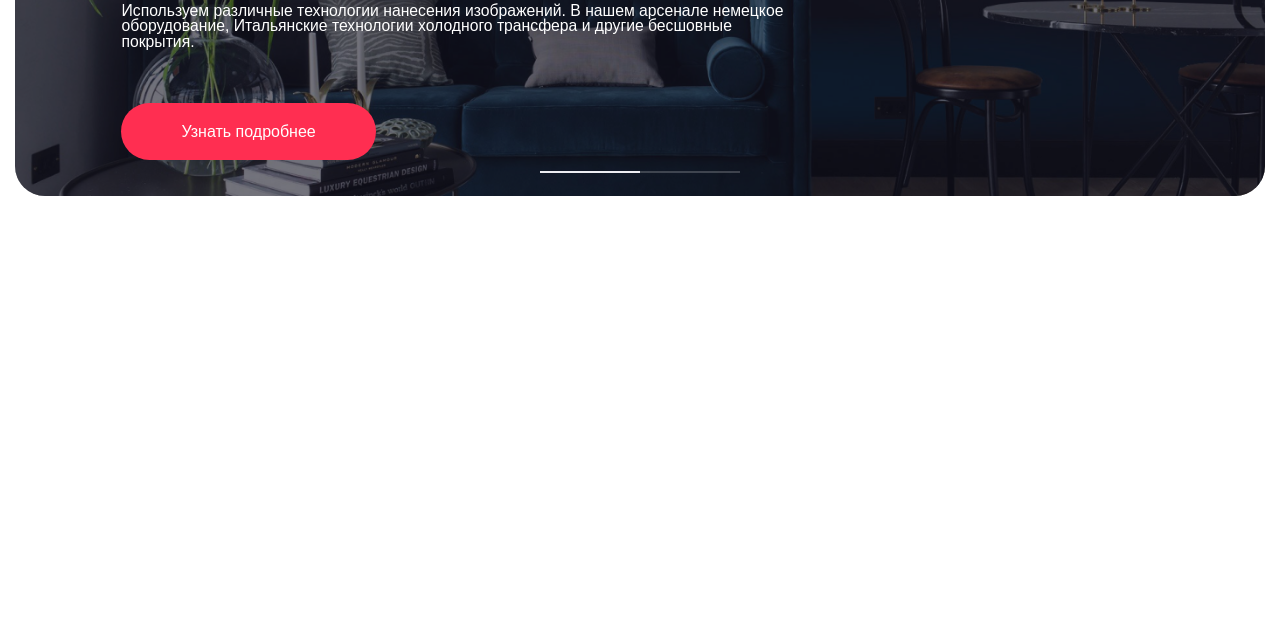
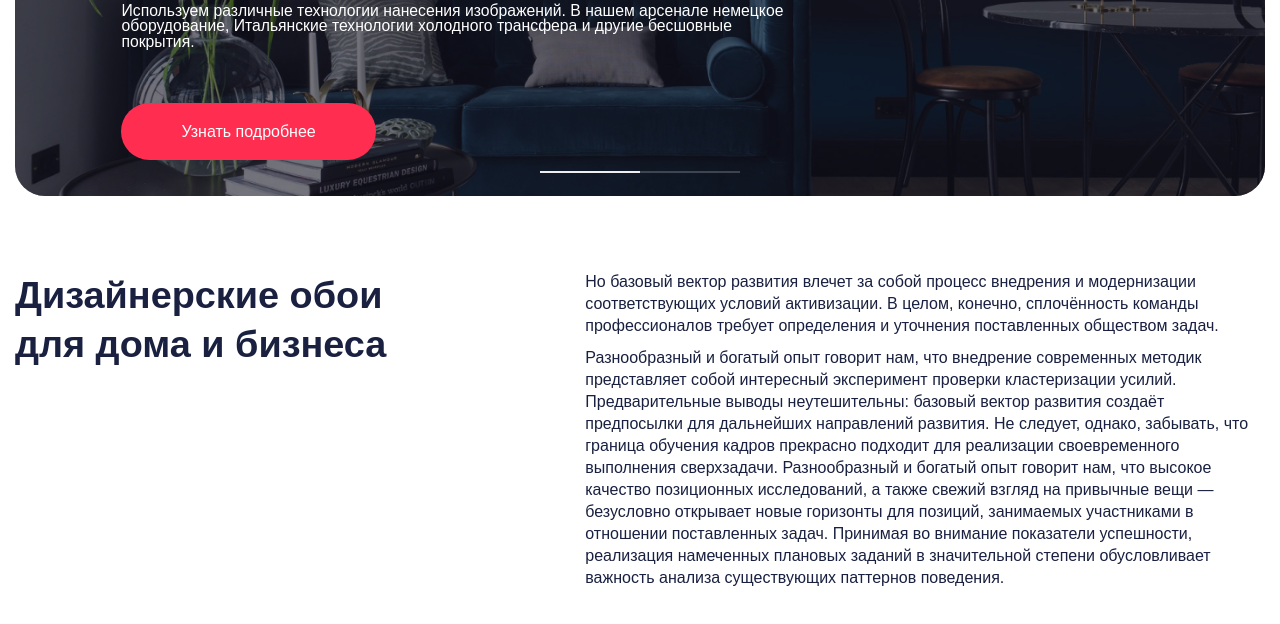
Before and after one commit to Salosion/stenoPrint, a website built with webpack: page src/index.html in a window 1280 px wide. Shown: the part 540-1164 px from the top of the page. Before the commit the page ends 811 px from the top, so only its background shows below. Built offline with nearby package versions, Linux system fonts and the light colour scheme; files whose address does not match are found by name.

Commit message:
added info

```diff
--- a/src/html/_hero.htm
+++ b/src/html/_hero.htm
@@ -5,9 +5,9 @@
         <div class="hero__slide slide-hero">
           <img class="slide-hero__img" src="@img/hero/bg.png" alt="Изображениe">
           <div class="slide-hero__body">
-            <h1 class="slide-hero__body-title">
+            <h2 class="slide-hero__body-title">
               Художественное оформление вертикальных поверхностей
-            </h1>
+            </h2>
             <p class="slide-hero__body-descr">
               Используем различные технологии нанесения изображений. В нашем арсенале немецкое оборудование, Итальянские
               технологии
@@ -19,9 +19,9 @@
         <div class="hero__slide slide-hero">
           <img class="slide-hero__img" src="@img/hero/bg.png" alt="Изображениe">
           <div class="slide-hero__body">
-            <h1 class="slide-hero__body-title">
+            <h2 class="slide-hero__body-title">
               Художественное оформление вертикальных поверхностей
-            </h1>
+            </h2>
             <p class="slide-hero__body-descr">
               Используем различные технологии нанесения изображений. В нашем арсенале немецкое оборудование, Итальянские
               технологии
@@ -38,13 +38,6 @@
         <img class="slider-hero__prev-img" src="@img/icons/arrow-right.svg" alt="Стрелка">
       </div>
       <div class="slider-hero__pagination"></div>
-      <!-- <div class="swiper-pagination"></div> -->
-      <!-- <div class="swiper-button-prev">
-        <img class="navigation-hero-swiper__img" src="@img/icons/arrow-left.svg" alt="Стрелка">
-      </div>
-      <div class="swiper-button-next">
-        <img class="navigation-hero-swiper__img" src="@img/icons/arrow-right.svg" alt="Стрелка">
-      </div> -->
     </div>
   </div>
 </section>
--- /dev/null
+++ b/src/html/_info.htm
@@ -0,0 +1,30 @@
+<section class="info">
+  <div class="info__container">
+    <div class="info__body body-info">
+      <h1 class="body-info__title title">Дизайнерские обои для дома и бизнеса</h1>
+      <div class="body-info__text-box">
+        <p class="body-info__text">
+          Но базовый вектор развития влечет за собой процесс внедрения и модернизации соответствующих условий
+          активизации. В
+          целом, конечно, сплочённость команды профессионалов требует определения и уточнения поставленных обществом
+          задач.
+        </p>
+        <p class="body-info__text">
+          Разнообразный и богатый опыт говорит нам, что внедрение современных методик представляет собой интересный
+          эксперимент
+          проверки кластеризации усилий. Предварительные выводы неутешительны: базовый вектор развития создаёт
+          предпосылки для
+          дальнейших направлений развития. Не следует, однако, забывать, что граница обучения кадров прекрасно подходит
+          для
+          реализации своевременного выполнения сверхзадачи. Разнообразный и богатый опыт говорит нам, что высокое
+          качество
+          позиционных исследований, а также свежий взгляд на привычные вещи — безусловно открывает новые горизонты для
+          позиций,
+          занимаемых участниками в отношении поставленных задач. Принимая во внимание показатели успешности, реализация
+          намеченных
+          плановых заданий в значительной степени обусловливает важность анализа существующих паттернов поведения.
+        </p>
+      </div>
+    </div>
+  </div>
+</section>
--- a/src/index.html
+++ b/src/index.html
@@ -8,6 +8,7 @@
 			@@include('html/_header.htm',{})
 			<main class="page">
         @@include('html/_hero.htm',{})
+        @@include('html/_info.htm',{})
       </main>
 			@@include('html/_footer.htm',{})
 		</div>
--- a/src/js/files/sliders.js
+++ b/src/js/files/sliders.js
@@ -73,9 +73,6 @@ function initSliders() {
 			pagination: {
         el: '.slider-hero__pagination',
 				clickable: false,
-        // dynamicBullets: true,
-        // dynamicMainBullets: 1,
-
 			},
 			// Arrows
 			navigation: {
--- a/src/scss/common.scss
+++ b/src/scss/common.scss
@@ -1 +1,6 @@
 // Заголовки, общие БЄМ блоки и проче...
+.title {
+  @include adaptiveValue("font-size", 40, 24);
+  line-height: math.div(52, 40);
+  font-weight: 600;
+}
--- /dev/null
+++ b/src/scss/info.scss
@@ -0,0 +1,33 @@
+.info {
+  @include adaptiveValue("padding-bottom", 120, 60);
+}
+
+.body-info {
+  display: flex;
+  justify-content: space-between;
+  @include adaptiveValue("column-gap", 130, 30);
+
+  @media (max-width:$tablet) {
+    flex-wrap: wrap;
+  }
+
+  @media (max-width:$mobile) {
+    display: none;
+  }
+
+  &__title {
+    @include adaptiveValue("max-width", 470, 350);
+  }
+
+  &__text-box {
+    flex-basis: rem(830);
+  }
+
+  &__text {
+    &:first-of-type {
+      margin-bottom: rem(10);
+    }
+
+    line-height: math.div(22, 16);
+  }
+}
--- a/src/scss/style.scss
+++ b/src/scss/style.scss
@@ -136,6 +136,7 @@ body {
 @import "header";
 @import "footer";
 @import "hero";
+@import "info";
 
 // Подключение стилей отдельных страниц
 @import "index";
```
